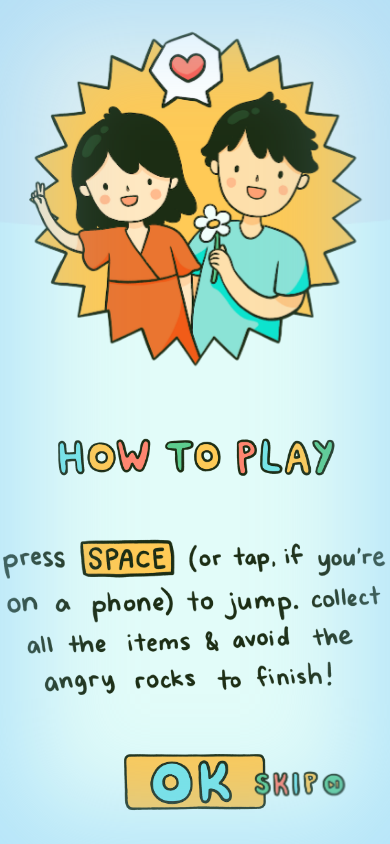
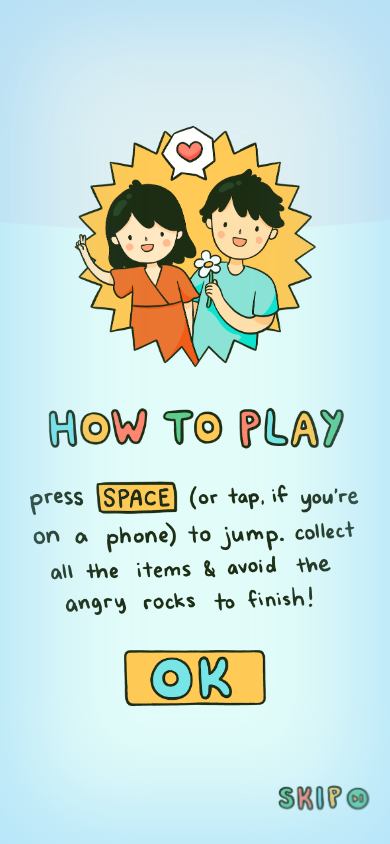
Before and after one commit to yojananyosef/Lorena-Johan-Wedding, a React (Vite) app: page / in a window 390 px wide. Built offline with nearby package versions, Linux system fonts and the light colour scheme.

Commit message:
feat: enhance intro screen layout with responsive image handling

```diff
--- a/src/App.css
+++ b/src/App.css
@@ -121,14 +121,33 @@ button:active {
   display: flex;
   flex-direction: column;
   align-items: center;
-  gap: 30px;
+  gap: clamp(14px, 2.4vh, 26px);
+  width: min(92vw, 880px);
+  padding: clamp(12px, 2vh, 24px) clamp(12px, 3vw, 24px) clamp(20px, 3vh, 36px);
+  max-height: calc(100vh - 72px);
 }
 
 .intro-image {
-  max-width: 90%;
-  max-height: 350px;
+  width: min(88vw, 560px);
+  max-height: clamp(170px, 30vh, 320px);
   object-fit: contain;
   animation: float 3s ease-in-out infinite;
+}
+
+.intro-howto {
+  width: min(82vw, 320px);
+  max-height: clamp(70px, 11vh, 120px);
+  object-fit: contain;
+}
+
+.intro-instructions {
+  width: min(88vw, 420px);
+  max-height: clamp(100px, 18vh, 190px);
+  object-fit: contain;
+}
+
+.intro-content > .ok-btn {
+  margin-top: 6px;
 }
 
 @keyframes float {
@@ -145,21 +164,46 @@ button:active {
   }
 }
 
+@media (max-height: 720px) {
+  .intro-content {
+    gap: 12px;
+    padding-bottom: 18px;
+  }
+
+  .intro-image {
+    max-height: clamp(150px, 26vh, 260px);
+  }
+
+  .intro-instructions {
+    max-height: clamp(90px, 16vh, 160px);
+  }
+
+  .choose-title-img {
+    margin-bottom: clamp(12px, 2vh, 20px);
+  }
+
+  .players-container {
+    margin-bottom: clamp(16px, 3vh, 32px);
+  }
+}
+
 /* Select Screen */
 .select-screen {
   background-color: transparent;
 }
 
 .choose-title-img {
-  width: 450px;
-  max-width: 80%;
-  margin-bottom: 30px;
+  width: min(85vw, 420px);
+  max-width: 100%;
+  margin-bottom: clamp(16px, 3vh, 30px);
 }
 
 .players-container {
   display: flex;
-  gap: 80px;
-  margin-bottom: 50px;
+  flex-wrap: wrap;
+  justify-content: center;
+  gap: clamp(16px, 6vw, 80px);
+  margin-bottom: clamp(20px, 4vh, 50px);
 }
 
 .player-card {
@@ -187,8 +231,8 @@ button:active {
 }
 
 .player-bg {
-  width: 250px;
-  height: 380px;
+  width: clamp(180px, 30vw, 250px);
+  height: clamp(260px, 42vw, 380px);
   background-size: contain;
   background-repeat: no-repeat;
   background-position: center;
@@ -212,8 +256,8 @@ button:active {
 }
 
 .player-sprite {
-  width: 180px;
-  height: 274px;
+  width: clamp(130px, 22vw, 180px);
+  height: clamp(200px, 30vw, 274px);
   background-repeat: no-repeat;
 }
 
@@ -221,14 +265,14 @@ button:active {
   position: absolute;
   top: 10px;
   right: 10px;
-  width: 60px;
+  width: clamp(36px, 8vw, 60px);
   z-index: 2;
 }
 
 .skip-btn-container {
   position: absolute;
-  bottom: 40px;
-  right: 40px;
+  bottom: clamp(16px, 3vh, 40px);
+  right: clamp(16px, 3vw, 40px);
 }
 
 /* Game Screen */
@@ -292,8 +336,9 @@ button:active {
 }
 
 .end-content {
+  width: min(90vw, 640px);
   background: rgba(255, 255, 255, 0.9);
-  padding: 50px;
+  padding: clamp(24px, 4vw, 50px);
   border-radius: 20px;
   display: flex;
   flex-direction: column;
--- a/src/components/IntroScreen.jsx
+++ b/src/components/IntroScreen.jsx
@@ -3,8 +3,8 @@ export default function IntroScreen({ onNext, onSkip }) {
     <div className="screen intro-screen">
       <div className="intro-content">
         <img src="/assets/intro.png" alt="Couple" className="intro-image" />
-        <img src="/assets/how-to-play/how-to-play.png" alt="How to Play" style={{ width: '300px', marginTop: '20px' }} />
-        <img src="/assets/how-to-play/text.png" alt="Instructions" style={{ width: '400px', margin: '20px 0' }} />
+        <img src="/assets/how-to-play/how-to-play.png" alt="How to Play" className="intro-howto" />
+        <img src="/assets/how-to-play/text.png" alt="Instructions" className="intro-instructions" />
         <button type="button" className="ok-btn" onClick={onNext} aria-label="Continuar"></button>
       </div>
       <div className="skip-btn-container">
```
